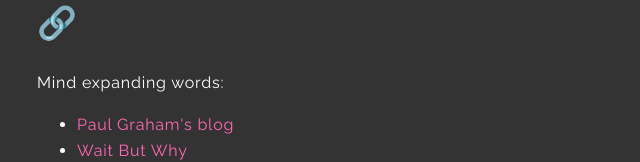
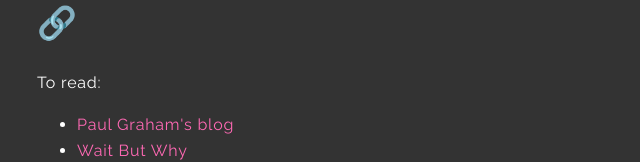
Before and after one commit to nazwhale/mysite, a Gatsby site: page /links in a window 1280 px wide. Shown: the part 125-287 px from the top of the page, without its empty margins (319-959 px from the left). Built offline with nearby package versions, Linux system fonts and the light colour scheme; Gatsby itself is replaced by a stand-in of ours.

Commit message:
Update Pages “links”

```diff
--- a/src/pages/links/index.md
+++ b/src/pages/links/index.md
@@ -2,7 +2,7 @@
 templateKey: links-page
 title: nice links
 ---
-Mind expanding words:
+To read:
 - [Paul Graham's blog](http://www.paulgraham.com/articles.html)
 - [Wait But Why](https://waitbutwhy.com/)
 
```
